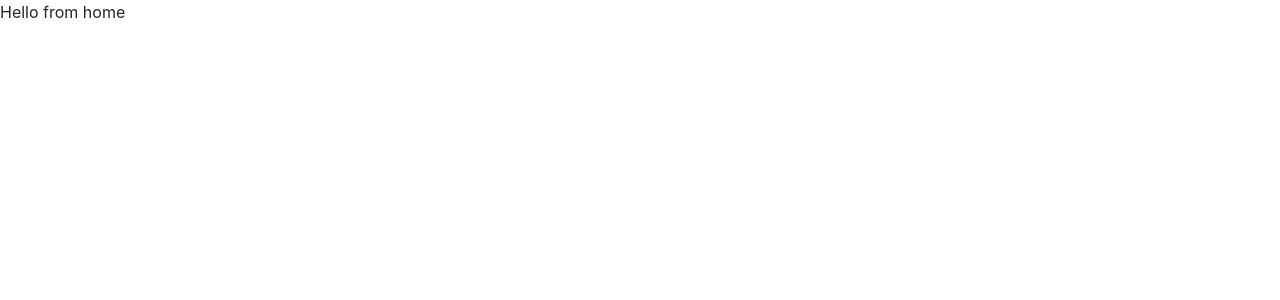
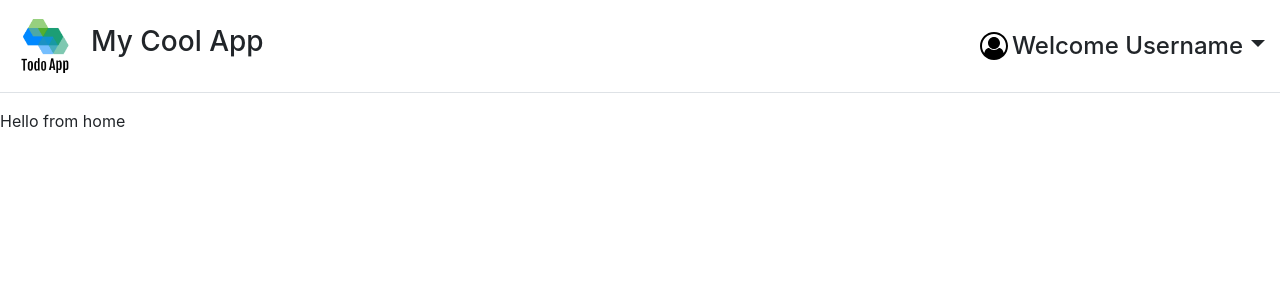
Before and after one commit to victormindrila/todo-app, a React (Create React App) app in the folder view/: page / in a window 1280 px wide. Shown: the top 300 px of the page. Built offline with nearby package versions, Linux system fonts and the light colour scheme.

Commit message:
adds layout and header component

```diff
--- /dev/null
+++ b/view/src/components/Dropdown/Dropdown.jsx
@@ -0,0 +1,49 @@
+import React from 'react';
+
+class Dropdown extends React.Component {
+	constructor(props) {
+		super(props);
+		this.setWrapperRef = this.setWrapperRef.bind(this);
+		this.handleClickOutside = this.handleClickOutside.bind(this);
+	}
+
+	componentDidMount() {
+		document.addEventListener('mousedown', this.handleClickOutside);
+	}
+
+	componentWillUnmount() {
+		document.removeEventListener('mousedown', this.handleClickOutside);
+	}
+
+	setWrapperRef(node) {
+		this.wrapperRef = node;
+	}
+
+	handleClick() {
+		//todo
+	}
+
+	handleClickOutside(event) {
+		if (this.wrapperRef && !this.wrapperRef.contains(event.target)) {
+			this.props.setShowDropDown(false);
+		}
+	}
+
+	render() {
+		return (
+			<div
+				ref={this.setWrapperRef}
+				className={`w-100 dropdown-menu dropdown-menu-right ${this.props.show ? 'show' : ''}`}>
+				<button
+					className='dropdown-item text-center'
+					onClick={() => {
+						this.handleClick();
+					}}>
+					Log Out
+				</button>
+			</div>
+		);
+	}
+}
+
+export default Dropdown;
--- /dev/null
+++ b/view/src/components/Layout/Footer/Footer.jsx
@@ -0,0 +1,11 @@
+import React from 'react';
+
+function Footer() {
+	return (
+		<footer>
+			<div />
+		</footer>
+	);
+}
+
+export default Footer;
--- /dev/null
+++ b/view/src/components/Layout/Header/Header.css
@@ -0,0 +1,8 @@
+header .logo {
+	width: auto;
+	height: 60px;
+}
+
+.user-dropdown {
+	cursor: pointer;
+}
--- /dev/null
+++ b/view/src/components/Layout/Header/Header.jsx
@@ -0,0 +1,32 @@
+import React, { useState } from 'react';
+import { Link } from 'react-router-dom';
+import Logo from '../../../assets/images/logo/logo.png';
+import './Header.css';
+
+//components
+import { ReactComponent as UserLogo } from '../../../assets/icons/user.svg';
+import Dropdown from '../../../components/Dropdown/Dropdown';
+
+function Header() {
+	const [ showDropDown, setShowDropDown ] = useState(false);
+	return (
+		<header className='border-bottom mb-3 '>
+			<div className='nav-bar container-fluid d-flex align-items-center'>
+				<Link to='/' className='my-3 logo-link'>
+					<img src={Logo} alt={`Todo App logo`} className='logo' />
+				</Link>
+				<div className=' pl-3 w-100 d-flex align-items-center justify-content-between'>
+					<h1 className='h3'>My Cool App</h1>
+					<div className=' user-dropdown dropdown d-flex align-items-center' onClick={() => setShowDropDown(true)}>
+						<UserLogo />
+						<span className='h4 ml-1 mt-2'>Welcome {'Username'}</span>
+						<div className=' dropdown-toggle h4 ml-2 pt-2' />
+						<Dropdown show={showDropDown} setShowDropDown={setShowDropDown} />
+					</div>
+				</div>
+			</div>
+		</header>
+	);
+}
+
+export default Header;
--- /dev/null
+++ b/view/src/components/Layout/Layout.css
@@ -0,0 +1,9 @@
+.layout {
+	min-height: 100vh;
+	display: flex;
+	flex-direction: column;
+}
+
+.layout > div {
+	flex-grow: 1;
+}
--- /dev/null
+++ b/view/src/components/Layout/Layout.jsx
@@ -0,0 +1,16 @@
+import React from 'react';
+import Header from './Header/Header';
+import Footer from './Footer/Footer';
+import './Layout.css';
+
+function Layout(props) {
+	return (
+		<div className='layout'>
+			<Header />
+			{props.children}
+			<Footer />
+		</div>
+	);
+}
+
+export default Layout;
--- a/view/src/pages/Home/Home.jsx
+++ b/view/src/pages/Home/Home.jsx
@@ -1,7 +1,14 @@
 import React from 'react';
 
+//components
+import Layout from '../../components/Layout/Layout';
+
 function Home() {
-	return <div>Hello from home</div>;
+	return (
+		<Layout>
+			<p>Hello from home</p>
+		</Layout>
+	);
 }
 
 export default Home;
```
Also changed, not shown: view/src/assets/icons/user.svg (added).
